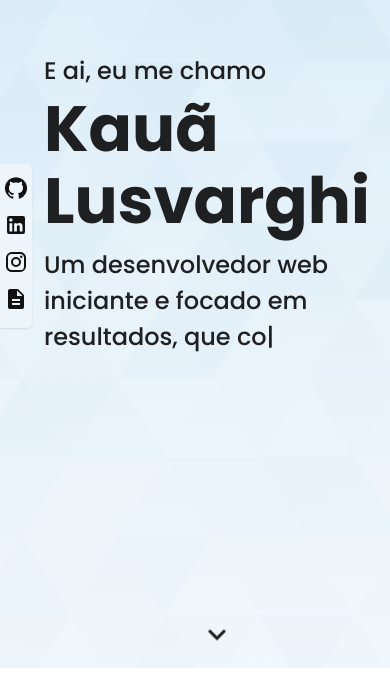
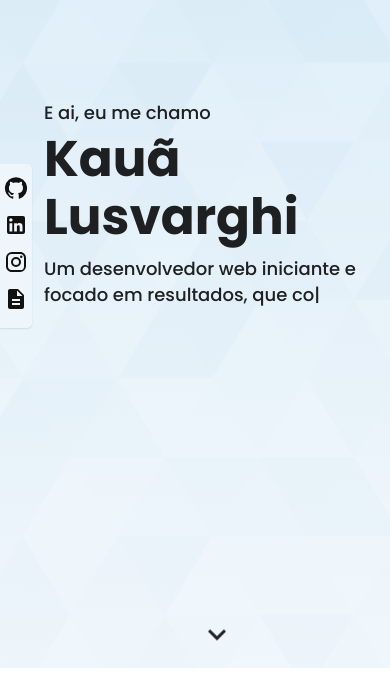
Before and after one commit to KLusvarghi/Portifolio, a Next.js app: page /components/Intro in a window 390 px wide. Shown: the part 176-852 px from the top of the page. Built offline with nearby package versions, Linux system fonts and the light colour scheme.

Commit message:
add responsivo nos componentes

```diff
--- a/pages/components/Button/Button.module.scss
+++ b/pages/components/Button/Button.module.scss
@@ -30,3 +30,14 @@
     }
   }
 }
+
+.medium{
+  margin-top: 34px;
+
+  a{
+    font-size: 16px;
+    line-height: 22px;
+
+    padding: 12px 28px;
+  }
+}
--- a/pages/components/Button/index.tsx
+++ b/pages/components/Button/index.tsx
@@ -2,22 +2,28 @@ import React from 'react';
 // import { useRef } from 'react';
 import styles from './Button.module.scss';
 import Link from 'next/link';
+import classNames from 'classnames';
 
 interface Props {
   children?: String;
   onClick?: () => void;
   link?: string;
   referencia?: string;
+  size?: string;
+
 }
 
-const Button = ({ children, onClick, link, referencia }: Props) => {
+const Button = ({ children, onClick, link, referencia, size }: Props) => {
   // const buttonRef = useRef();
 
   return (
     // <div ref={buttonRef}>{children}</div>
     <div
-      className={styles.button}
       // onClick={onclick}
+      className={classNames({
+        [styles.button]: true,
+        [styles.medium]: size === 'medium' ? true : false,
+      })}
     >
       <Link href={link ? link : ''} target="_blank" replace>
         {children ? children : ''}
--- a/pages/components/Header/Header.module.scss
+++ b/pages/components/Header/Header.module.scss
@@ -105,7 +105,7 @@
 }
 
 // Responsivo abaixo de 1000px
-@media (max-width: 1000px) {
+@media (max-width: 1200px) {
   .headerContainer {
     height: 60px;
     border-bottom: 2px solid rgba(0, 0, 0, 0.05);
--- a/pages/components/Intro/Intro.module.scss
+++ b/pages/components/Intro/Intro.module.scss
@@ -88,7 +88,7 @@
       display: flex;
       gap: 40px;
       margin-top: 20px;
-  animation: show-down 1.2s forwards;
+      animation: show-down 1.2s forwards;
     }
   }
 
@@ -151,3 +151,32 @@
     transform: translate3d(0, 0, 0);
   }
 }
+
+@media (max-width: 1200px) {
+  .introContainer {
+    .intro {
+      .textMain {
+        max-width: 840px;
+
+        p {
+          //   font-size: 24px;
+          //   line-height: 36px;
+          font-size: 18px;
+          line-height: 26px;
+        }
+
+        h1 {
+          //   font-size: 64px;
+          //   line-height: 72px;
+          font-size: 50px;
+          line-height: 58px;
+        }
+
+        .description {
+          font-size: 18px;
+          line-height: 26px;
+        }
+      }
+    }
+  }
+}
--- a/pages/components/Intro/index.tsx
+++ b/pages/components/Intro/index.tsx
@@ -1,4 +1,4 @@
-import React, { useState } from 'react';
+import React, { useEffect, useState } from 'react';
 import styles from './Intro.module.scss';
 import Button from '../Button';
 import Link from 'next/link';
@@ -11,6 +11,28 @@ import { TypeAnimation } from 'react-type-animation';
 
 export default function Intro() {
   const [active, setActive] = useState(false);
+
+  const [width, setWidth] = useState(0);
+
+  // efeito para atualziar o tamanho da dela no momento atual do usuário
+  useEffect(() => {
+    const handleResize = () => {
+      setWidth(window.innerWidth);
+    };
+
+    // verifica se estamos no client
+    // Para garantir que o código só tente acessar window.innerWidth
+    if (typeof window !== 'undefined') {
+      handleResize()
+    }
+
+    // Adiciona o event listener para o evento de redimensionamento
+    window.addEventListener('resize', handleResize);
+
+    return () => {
+      window.removeEventListener('resize', handleResize);
+    };
+  }, []);
 
   return (
     <main className={styles.introContainer}>
@@ -61,8 +83,12 @@ export default function Intro() {
           </div>
           {active && (
             <div className={styles.btns}>
-              <Button>Contato</Button>
-              <Button>Projetos</Button>
+              <Button size={width <= 1200 ? 'medium' : 'normal'}>
+                Contato
+              </Button>
+              <Button size={width <= 1200 ? 'medium' : 'normal'}>
+                Projetos
+              </Button>
             </div>
           )}
         </div>
--- a/src/theme/_variaveis.scss
+++ b/src/theme/_variaveis.scss
@@ -24,7 +24,7 @@ $m2: #225E84;
 // backgrounds
 $b0: #f1f7fb;
 $b1: #0e0e0e;
-$bgradient0: rgba(223, 239, 249, 85%);
+$bgradient0: rgba(223, 239, 249, 95%);
 $bSocial: #EEF6FB;
 
 
```
